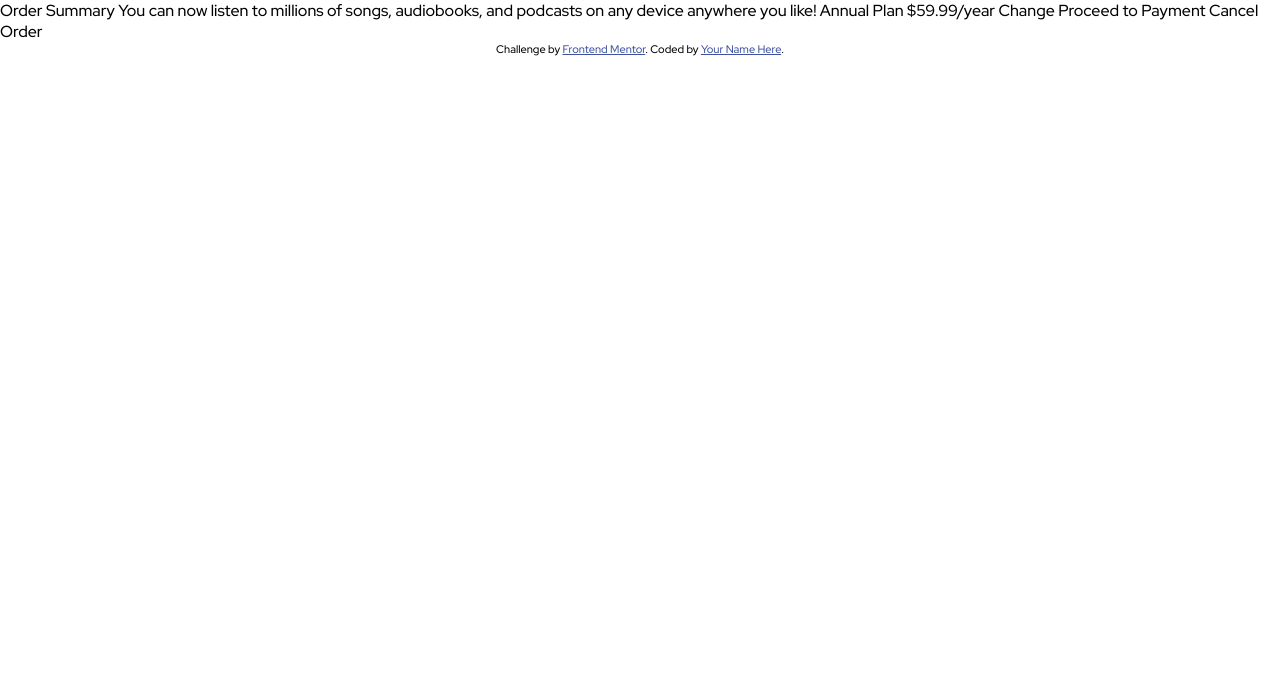
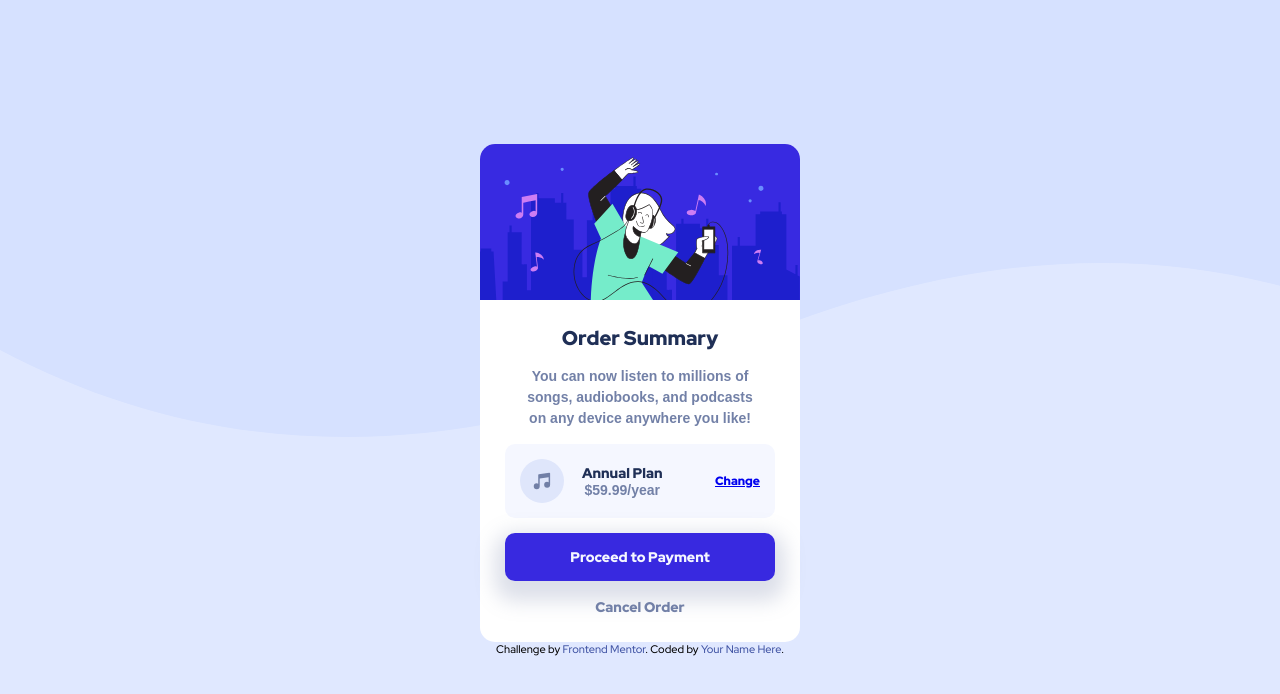
Before and after one commit to singh-ut/FEMC_Order-Summary-Component, a plain HTML site: page index.html in a window 1280 px wide. Drawn offline with Linux system fonts and the light colour scheme; a web font is replaced by a local one.

Commit message:
compeleted design.

```diff
--- a/index.html
+++ b/index.html
@@ -17,14 +17,41 @@
     <link rel="stylesheet" href="./style/style.css" />
   </head>
   <body>
-    <div>
-      Order Summary You can now listen to millions of songs, audiobooks, and
-      podcasts on any device anywhere you like! Annual Plan $59.99/year Change
-      Proceed to Payment Cancel Order
-    </div>
+    <main class="container">
+      <img src="./assets/images/illustration-hero.svg" alt="" />
+
+      <div class="wrapper">
+        <h1>Order Summary</h1>
+        <p>
+          You can now listen to millions of songs, audiobooks, and podcasts on
+          any device anywhere you like!
+        </p>
+        <div class="pricing-plan">
+          <div class="plan">
+            <img
+              class="music-note"
+              src="./assets/images/icon-music.svg"
+              alt=""
+            />
+            <div class="plan__info">
+              <div class="plan__info--name">Annual Plan</div>
+              <div class="plan__info--price">$59.99/year</div>
+            </div>
+          </div>
+          <a href="#">Change</a>
+        </div>
+        <div class="btns__grp">
+          <a href="#" class="btn">Proceed to Payment</a>
+          <a href="#">Cancel Order</a>
+        </div>
+      </div>
+    </main>
     <div class="attribution">
       Challenge by
-      <a href="https://www.frontendmentor.io?ref=challenge" target="_blank"
+      <a
+        rel="noopener"
+        href="https://www.frontendmentor.io?ref=challenge"
+        target="_blank"
         >Frontend Mentor</a
       >. Coded by <a href="#">Your Name Here</a>.
     </div>
--- a/style/style.css
+++ b/style/style.css
@@ -19,7 +19,7 @@
   font-family: "Red Hat Display";
   font-style: normal;
   font-weight: 900;
-  src: url("../assets/fonts/red-hat-display-v20-latin-500.woff2")
+  src: url("../assets/fonts/red-hat-display-v20-latin-900.woff2")
     format("woff2");
 }
 
@@ -38,15 +38,118 @@
   box-sizing: border-box;
 }
 
+a {
+  text-decoration: none;
+}
+
+img {
+  display: block;
+  max-width: 100%;
+  height: auto;
+}
+
 html,
 body {
   height: 100%;
 }
 
 body {
+  background: var(--primary-pale-blue)
+    url("../assets/images/pattern-background-mobile.svg") no-repeat;
   font-family: "Red Hat Display", sans-serif;
   font-weight: 500;
   font-size: 16px;
+  display: block;
+  align-content: center;
+  text-align: center;
+}
+
+main {
+  background-color: white;
+  width: min(calc(100% - 42px), 320px);
+  margin-inline: auto;
+  border-radius: 15px;
+}
+
+main > img {
+  border-top-left-radius: 15px;
+  border-top-right-radius: 15px;
+}
+
+.wrapper {
+  padding: 25px;
+}
+
+h1 {
+  color: var(--natural-dark-blue);
+  font-weight: 900;
+  font-size: 20px;
+}
+
+p {
+  color: var(--natural-desaturated-blue);
+  font-size: 14px;
+  font-weight: 700;
+  line-height: 1.5;
+  padding: 15px;
+}
+
+.pricing-plan,
+.plan {
+  display: flex;
+  align-items: center;
+  justify-content: space-between;
+}
+
+.pricing-plan {
+  border-radius: 10px;
+  margin-bottom: 15px;
+  padding: 15px;
+  background-color: var(--natural-very-pale-blue);
+}
+
+.plan {
+  gap: 18px;
+}
+
+.music-note {
+  width: 44px;
+}
+
+.plan__info--name {
+  font-weight: 900;
+  font-size: 14px;
+  color: var(--natural-dark-blue);
+}
+
+.plan__info--price {
+  color: var(--natural-desaturated-blue);
+  font-weight: 700;
+  font-size: 14px;
+}
+
+.pricing-plan a {
+  font-size: 12px;
+  font-weight: 900;
+  text-decoration: underline;
+}
+
+.btns__grp a {
+  color: var(--natural-desaturated-blue);
+  font-weight: 900;
+  font-size: 14px;
+}
+
+a.btn {
+  display: block;
+  background-color: var(--primary-bright-blue);
+  color: var(--natural-very-pale-blue);
+  font-weight: 900;
+  font-size: 14px;
+  border-radius: 10px;
+  padding-block: 15px;
+  margin-bottom: 15px;
+  box-shadow: 0 10px 20px 10px hsl(224 23% 55% / 0.25);
 }
 
 .attribution {
@@ -56,3 +159,9 @@ body {
 .attribution a {
   color: hsl(228, 45%, 44%);
 }
+
+@media (min-width: 376px) {
+  body {
+    background-image: url("../assets/images/pattern-background-desktop.svg");
+  }
+}
```
